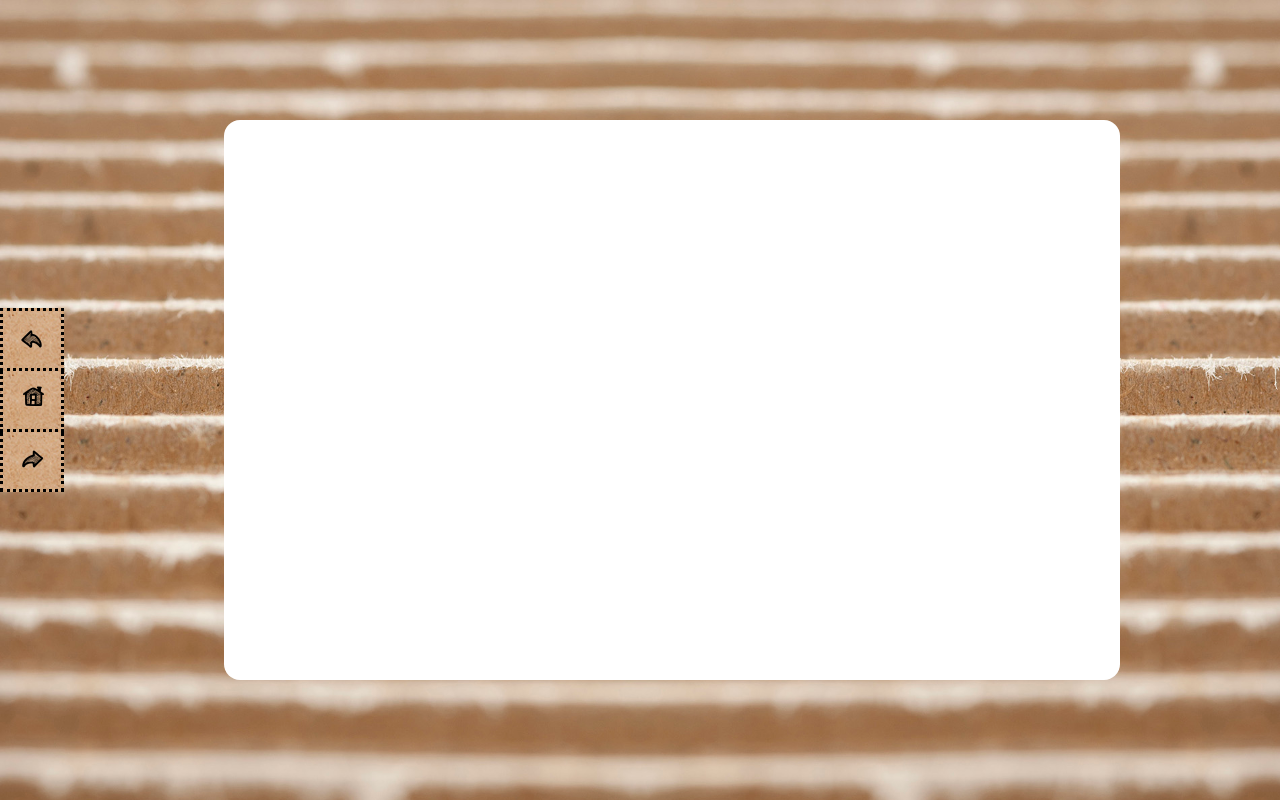
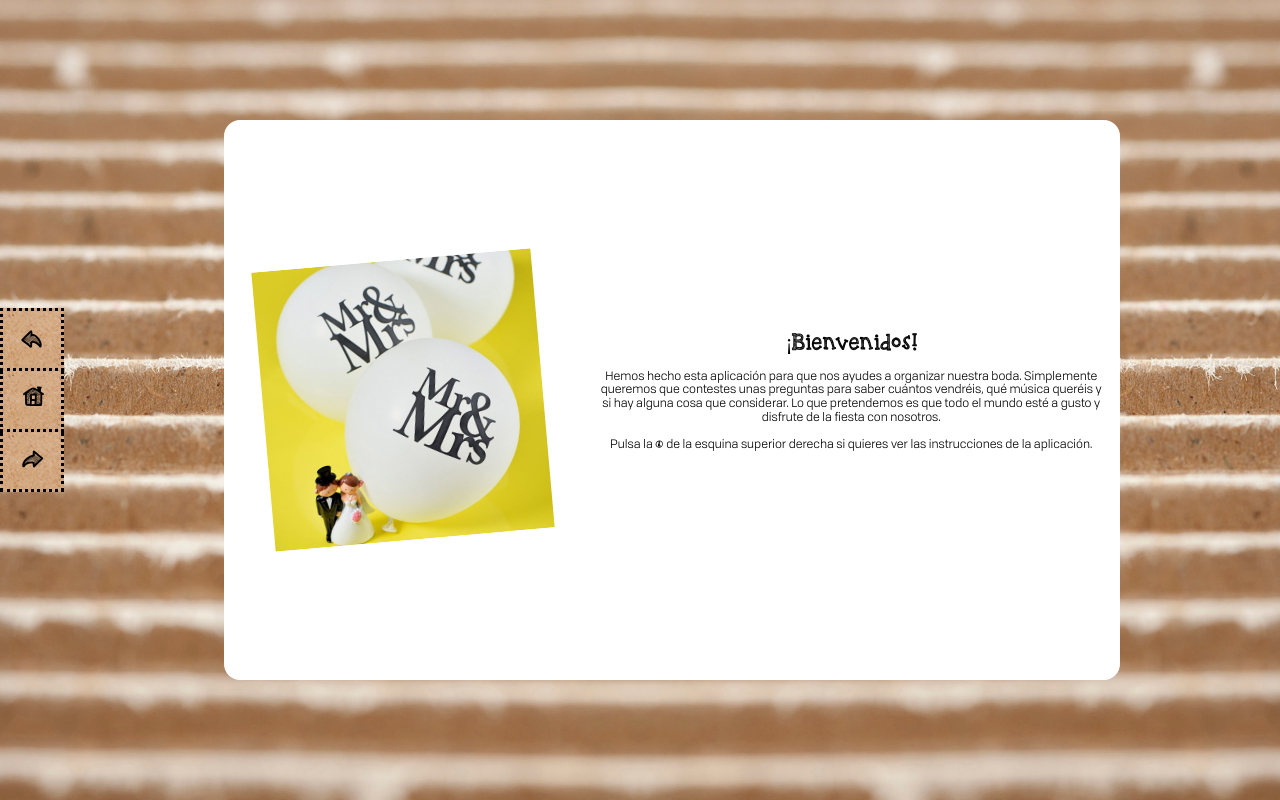
Before and after one commit to ramingar/wedding-app-source-code, a Vue app: page / in a window 1280 px wide. Built offline with nearby package versions, Linux system fonts and the light colour scheme.

Commit message:
SlideCard (with static content)

```diff
--- a/src/components/SlideComponent/SlideCard.vue
+++ b/src/components/SlideComponent/SlideCard.vue
@@ -1,20 +1,44 @@
 <template>
     <div class="absolute flex justify-center items-center h-100 w-100">
-        <div class="br4 bg-white v-mid mb5 mb0-ns ml5-ns w-80 _h-70 _mw-70-xl _mh-65-special-1024-768 _mh-80-special-768-1024">
-
+        <div class="flex flex-wrap justify-center items-center br4 bg-white v-mid mb5 mb0-ns ml5-ns w-80 _h-70 _mw-70-xl _mh-65-special-1024-768 _mh-80-special-768-1024">
+            <div class="br4 _h-35 _h50-landscape w-100 w-40-ns">
+                <slide-card-main/>
+            </div>
+            <div class="br4 ph3 pb3 f7 tc w-100 w-60-ns">
+                <slide-card-content/>
+            </div>
         </div>
     </div>
 </template>
 
 <script>
+    import SlideCardMain from './SlideCardMain.vue'
+    import SlideCardContent from './SlideCardContent.vue'
+
     export default {
-        name: "SlideCard"
+        name      : "SlideCard",
+        components: {
+            SlideCardMain,
+            SlideCardContent
+        }
     }
 </script>
 
 <style scoped>
+
+    ._h-35 {
+        height: 35%;
+    }
+
     ._h-70 {
         height: 70%;
+    }
+
+    @media (orientation: landscape) {
+        ._h50-landscape {
+            height: 50%;
+            max-height: 50%;
+        }
     }
 
     @media (min-width: 1025px) {
--- /dev/null
+++ b/src/components/SlideComponent/SlideCardContent.vue
@@ -0,0 +1,28 @@
+<template>
+    <div>
+        <span class="kbreindeergames f4">¡Bienvenidos!</span>
+        <br><br>Hemos hecho esta aplicación para que nos ayudes a organizar nuestra boda. Simplemente queremos que
+        contestes unas preguntas para saber cuántos vendréis, qué música queréis y si hay alguna cosa que considerar. Lo
+        que pretendemos es que todo el mundo esté a gusto y disfrute de la fiesta con nosotros.
+        <br><br>Pulsa la <span class="tofino-icon">j</span> de la esquina superior derecha si quieres ver las
+        instrucciones de la aplicación.
+    </div>
+</template>
+
+<script>
+    export default {
+        name: "SlideCardContent"
+    }
+</script>
+
+<style scoped>
+
+    .kbreindeergames {
+        font-family: 'KBREINDEERGAMES';
+    }
+
+    .tofino-icon {
+        font-family: 'PWSmallIcons';
+    }
+
+</style>
--- /dev/null
+++ b/src/components/SlideComponent/SlideCardMain.vue
@@ -0,0 +1,27 @@
+<template>
+    <div class="h-100 w-100">
+        <!--<div class="center background-image h-100 w-100 bg-center cover br--top br4"></div>-->
+        <div class="center background-image h-100 w-100 bg-center contain br--top br4 _rotate-355"></div>
+        <div class="f7"></div>
+    </div>
+</template>
+
+<script>
+    export default {
+        name: "SlideCardMain"
+    }
+</script>
+
+<style scoped>
+
+    .background-image {
+        background-image: url('../../assets/imgs/slide-component/cards/01.jpg')
+    }
+
+    ._rotate-355 {
+        -webkit-transform: rotate(355deg);
+        -moz-transform: rotate(355deg);
+        transform: rotate(355deg);
+    }
+
+</style>
```
Also changed, not shown: src/assets/imgs/slide-component/cards/01.jpg (added).
